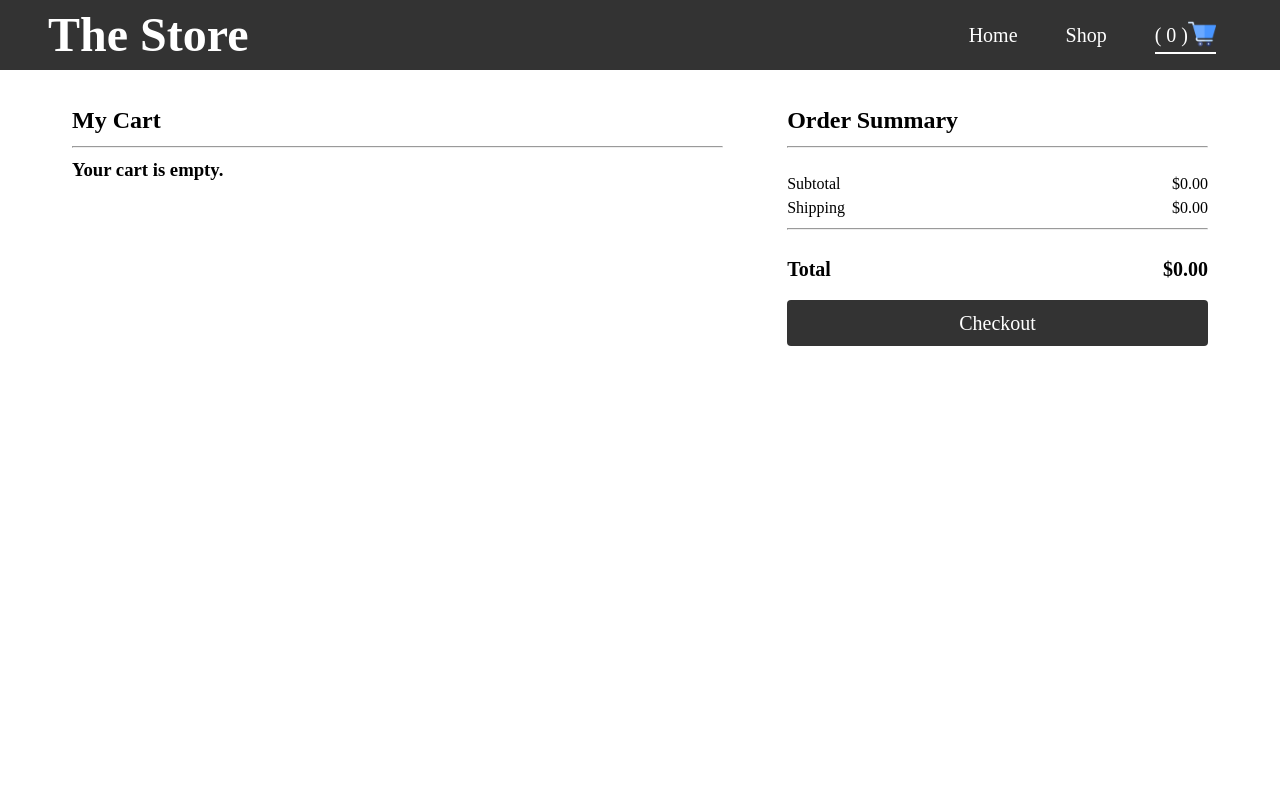
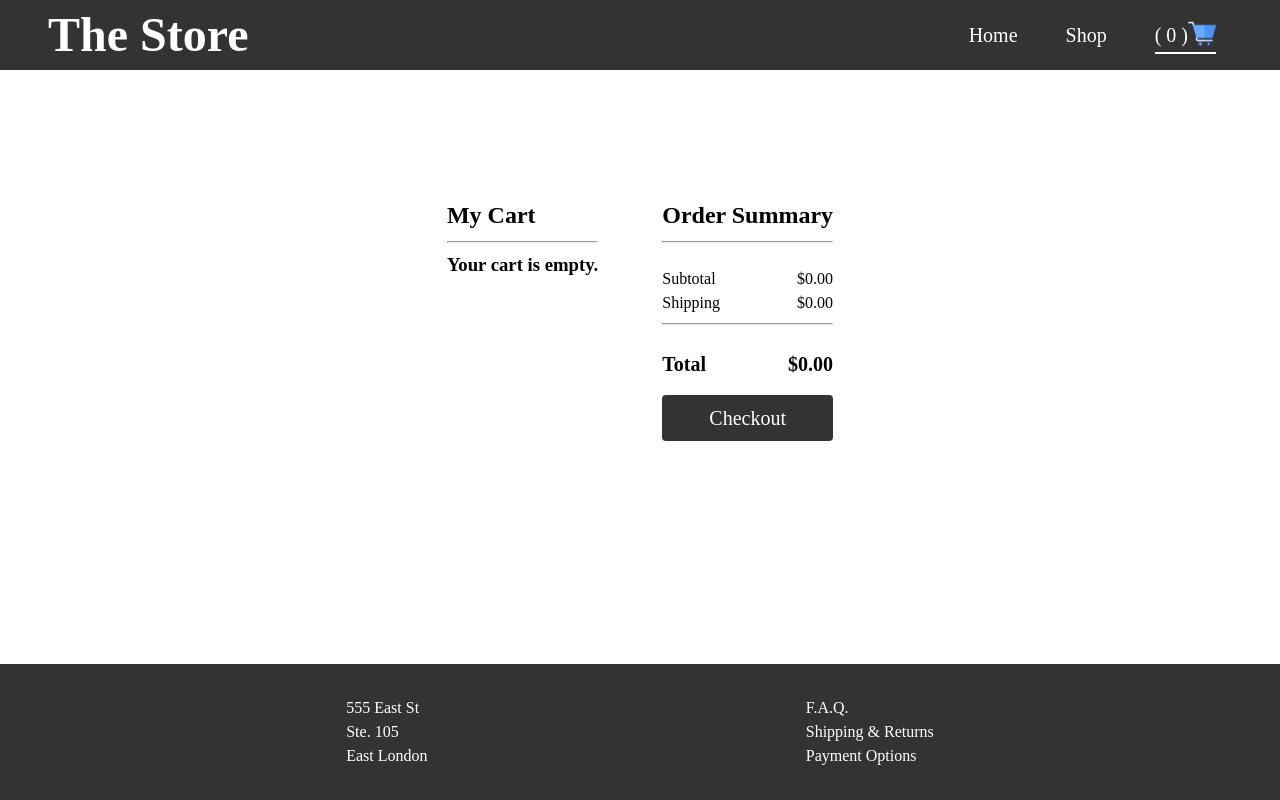
Before and after one commit to singhalex/shopping-cart, a React (Vite) app: page /cart in a window 1280 px wide. Built offline with nearby package versions, Linux system fonts and the light colour scheme.

Commit message:
Add a footer component
The footer component is rendered on every page. Used flexbox in order to
have the footer at the bottom of the page regardless of the size of the
main content.

```diff
--- a/src/App.jsx
+++ b/src/App.jsx
@@ -2,6 +2,7 @@ import { Outlet } from "react-router-dom";
 import NavBar from "./components/navBar/NavBar";
 import "./components/App.css";
 import { useState } from "react";
+import Footer from "./components/footer/Footer";
 
 const App = () => {
   const [cart, setCart] = useState([]);
@@ -28,6 +29,7 @@ const App = () => {
     <>
       <NavBar total={total} />
       <Outlet context={{ cart, setCart, total, setTotal, updateTotal }} />
+      <Footer />
     </>
   );
 };
--- a/src/components/App.css
+++ b/src/components/App.css
@@ -88,3 +88,10 @@ ul a.active::after {
   height: 2px;
   background-color: white;
 }
+
+#root {
+  display: flex;
+  min-height: 100vh;
+  flex-direction: column;
+  justify-content: flex-start;
+}
--- /dev/null
+++ b/src/components/footer/Footer.jsx
@@ -0,0 +1,20 @@
+import styles from "./Footer.module.css";
+
+const Footer = () => {
+  return (
+    <footer className={styles.container}>
+      <div>
+        <p>555 East St</p>
+        <p>Ste. 105</p>
+        <p>East London</p>
+      </div>
+      <div>
+        <p>F.A.Q.</p>
+        <p>Shipping & Returns</p>
+        <p>Payment Options</p>
+      </div>
+    </footer>
+  );
+};
+
+export default Footer;
--- /dev/null
+++ b/src/components/footer/Footer.module.css
@@ -0,0 +1,10 @@
+.container {
+  background-color: #333;
+  color: white;
+  padding-block: 2rem;
+  margin-top: auto;
+  width: 100%;
+  display: flex;
+  gap: 2rem;
+  justify-content: space-evenly;
+}
```
